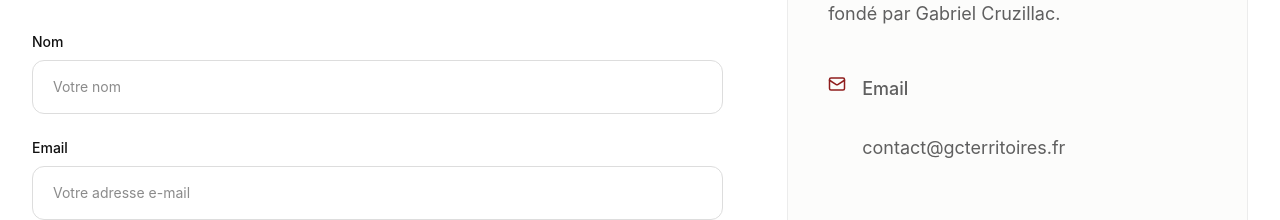
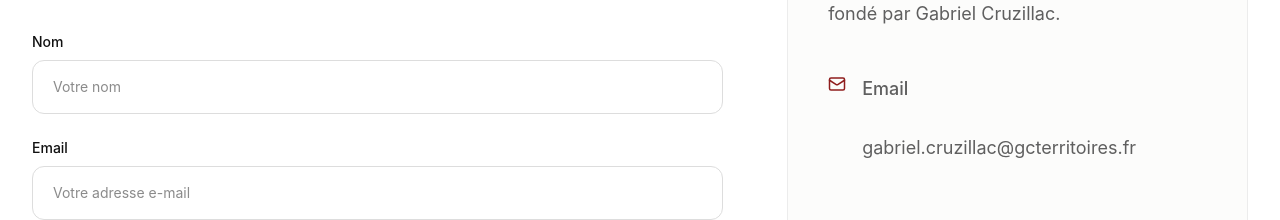
Before and after one commit to khalifah212/gcterritoires, a Next.js app: page /contact in a window 1280 px wide. Shown: the part 1080-1300 px from the top of the page. Built offline with nearby package versions, Linux system fonts and the light colour scheme.

Commit message:
Fix contact page JSX syntax

```diff
--- a/app/contact/page.tsx
+++ b/app/contact/page.tsx
@@ -141,7 +141,7 @@ export default function ContactPage() {
                   <Info
                     icon={<Mail size={18}/>}
                     title="Email"
-                    text="contact@gcterritoires.fr"
+                    text="gabriel.cruzillac@gcterritoires.fr"
                   />
 
 
```
